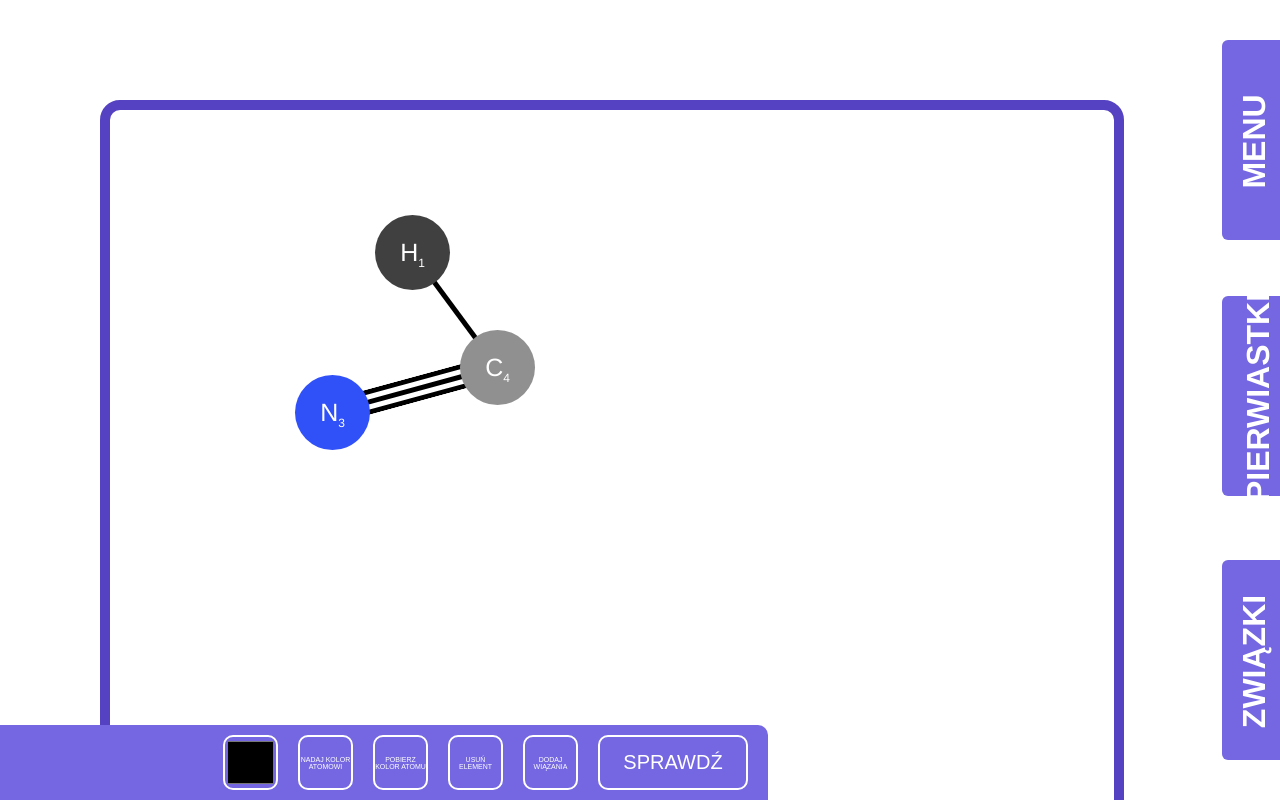
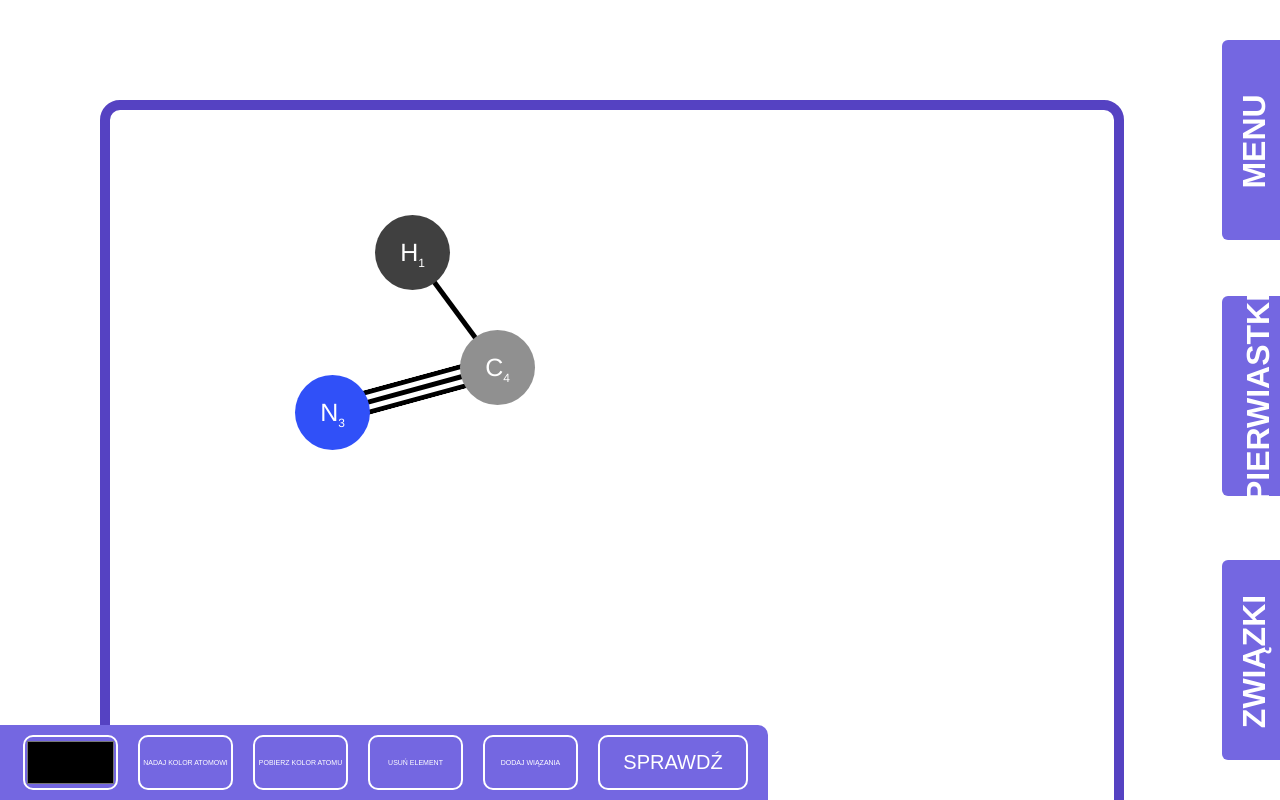
Before and after one commit to 21-22-alchemik/al_frontend, a website: page index_1_0_1.html in a window 1280 px wide. Shown: the top 800 px of the page. Drawn offline with nearby package versions, Linux system fonts and the light colour scheme.

Commit message:
dzialajaca wersja devel

```diff
--- a/style/editStyle.css
+++ b/style/editStyle.css
@@ -1,7 +1,7 @@
 .przyciskEdycji {
   float: right;
   margin: 10px;
-  width: 55px;
+  width: 95px;
   height: 55px;
   border-radius: 10px;
   border: 2px solid white;
```
